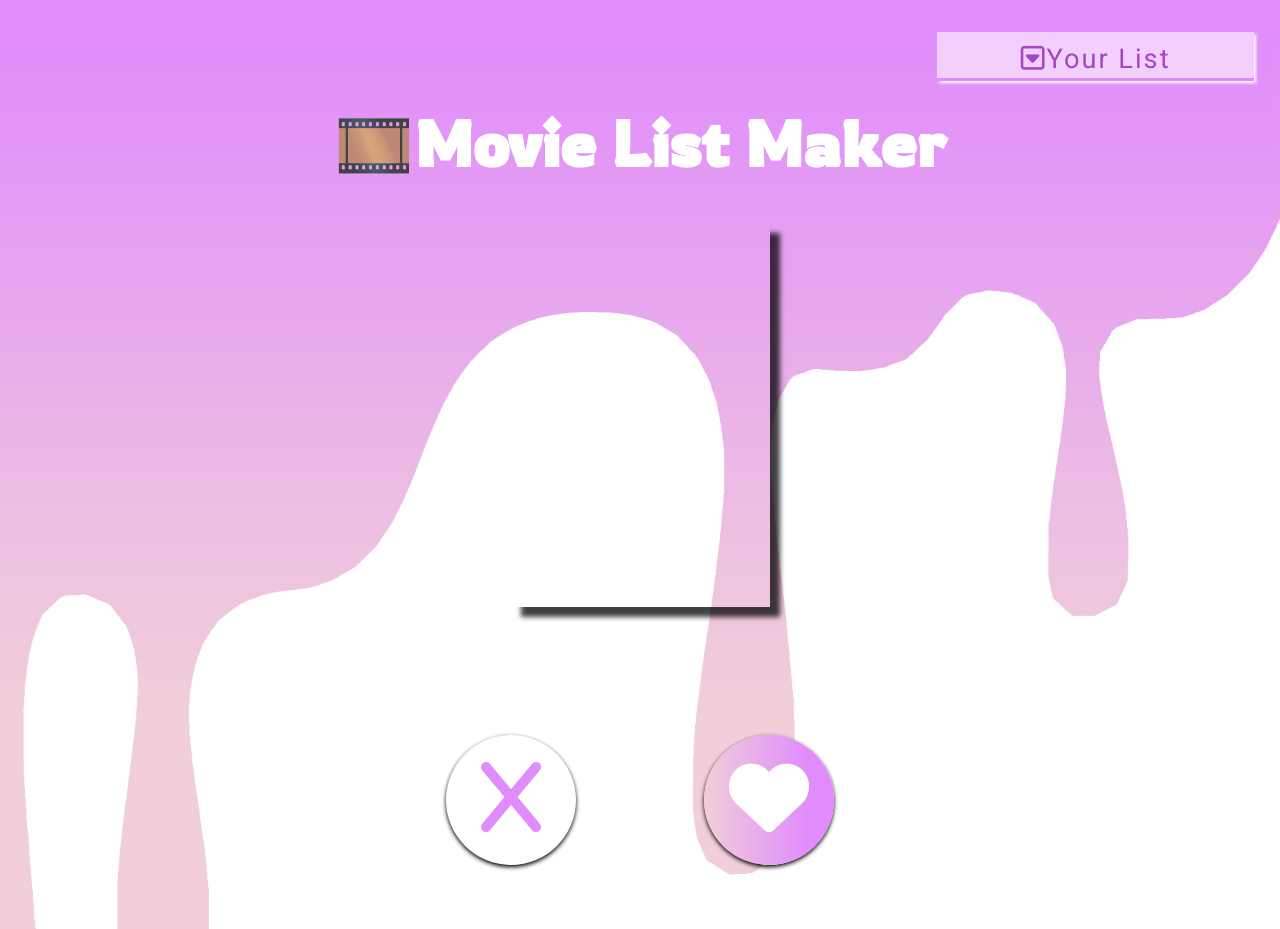
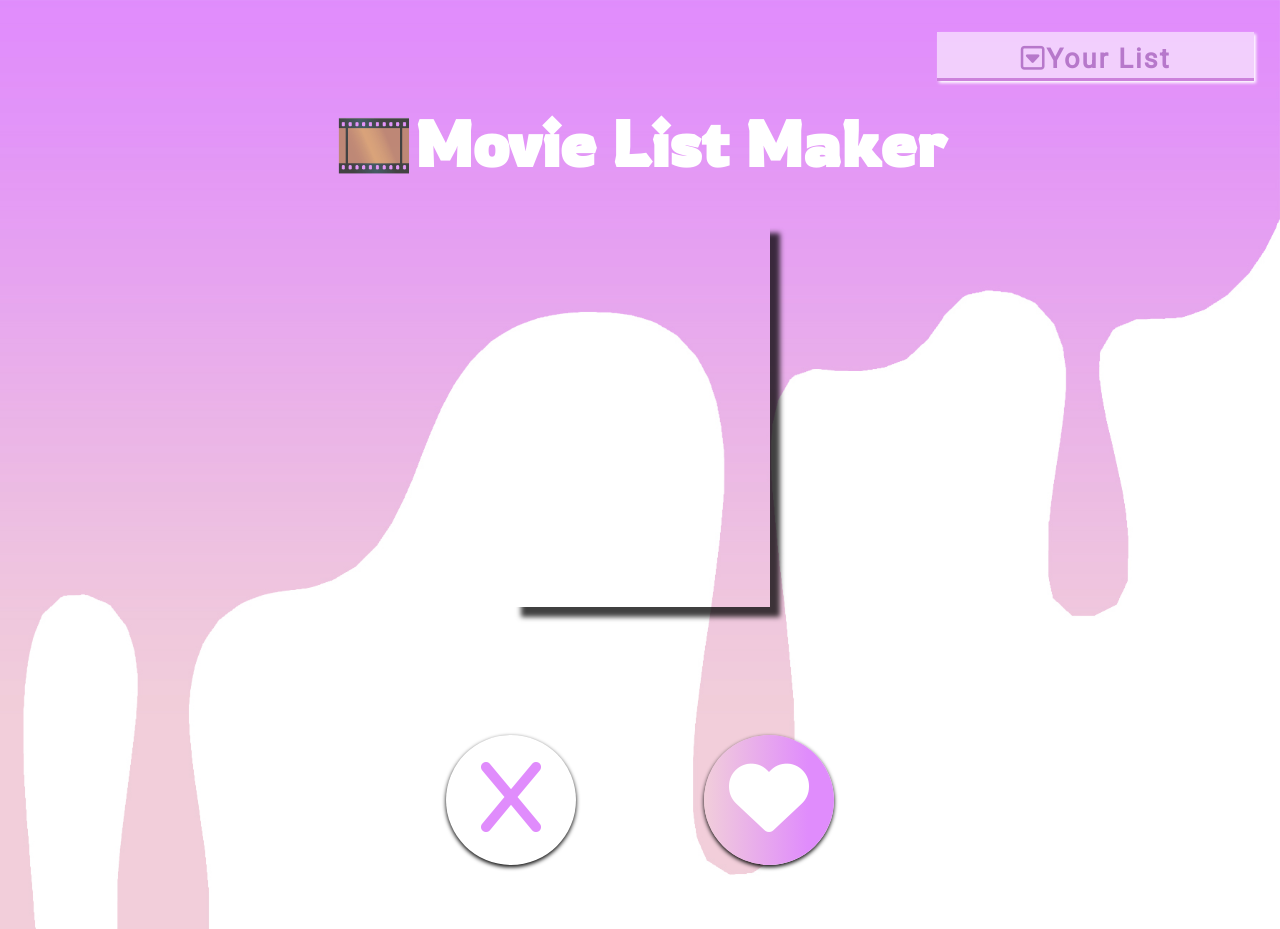
Before and after one commit to hoidrian/movie-list-maker-update, a plain HTML site: page index.html in a window 1280 px wide. Drawn offline with Linux system fonts and the light colour scheme; no server answers.

Commit message:
fixing some color and added base animation

```diff
--- a/styles/sass/_main.scss
+++ b/styles/sass/_main.scss
@@ -24,7 +24,7 @@ header{
 .collapsible-menu {
     background-color: rgba(255, 255, 255, 0.568);
     padding: 0px 40px;
-    border-bottom: 3px solid #e08cfc;
+    border-bottom: 3px solid #cc82db;
     box-shadow: 2px 2px 3px white;
     position: fixed;
     top: 4%;
@@ -33,7 +33,8 @@ header{
     letter-spacing: 2px;
     label {
         font-family: 'Roboto', sans-serif;
-        color: #8f26b3;
+        color: #a864be;
+        font-weight: 600;
         font-size: 1.7rem;
         display: block;
         cursor: pointer;
@@ -97,9 +98,12 @@ h2{
         width: 130px;
         box-shadow: 0 2px 4px rgb(0, 0, 0);
         cursor: pointer;
-        transition: all 0.2s ease;
+        transition: all 0.3s ease;
         margin: 5%;
         border-radius: 50%;
+            &:hover{
+                scale: 1.1;
+            }
 
 
     }
```
Also changed, not shown: styles/styles.css.
